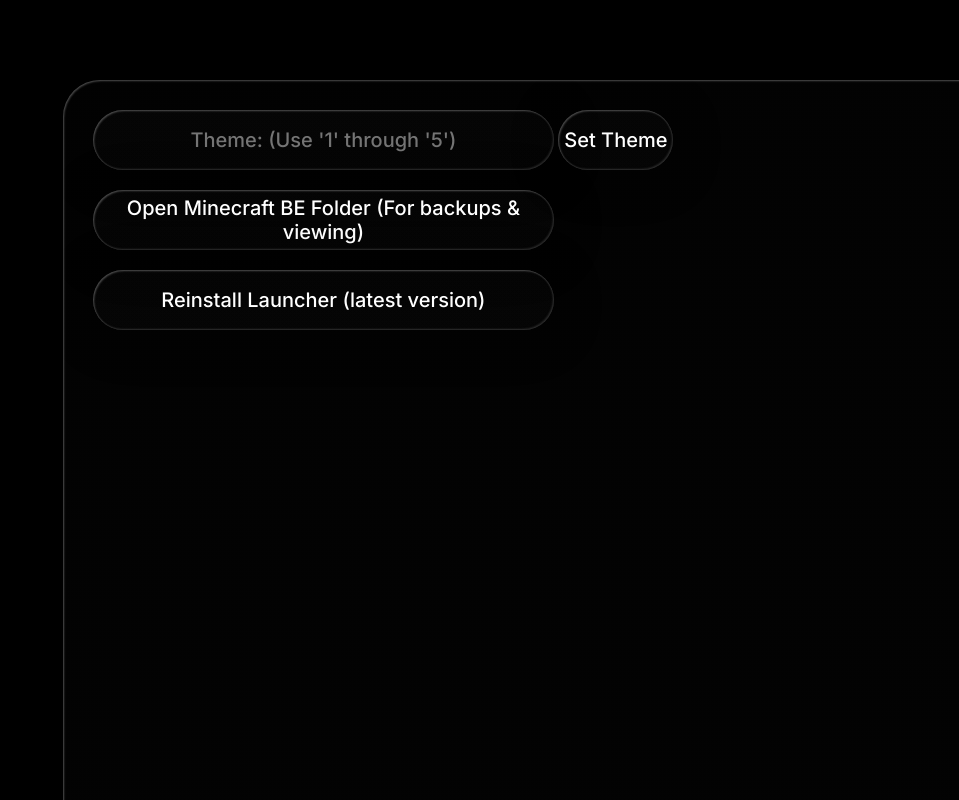
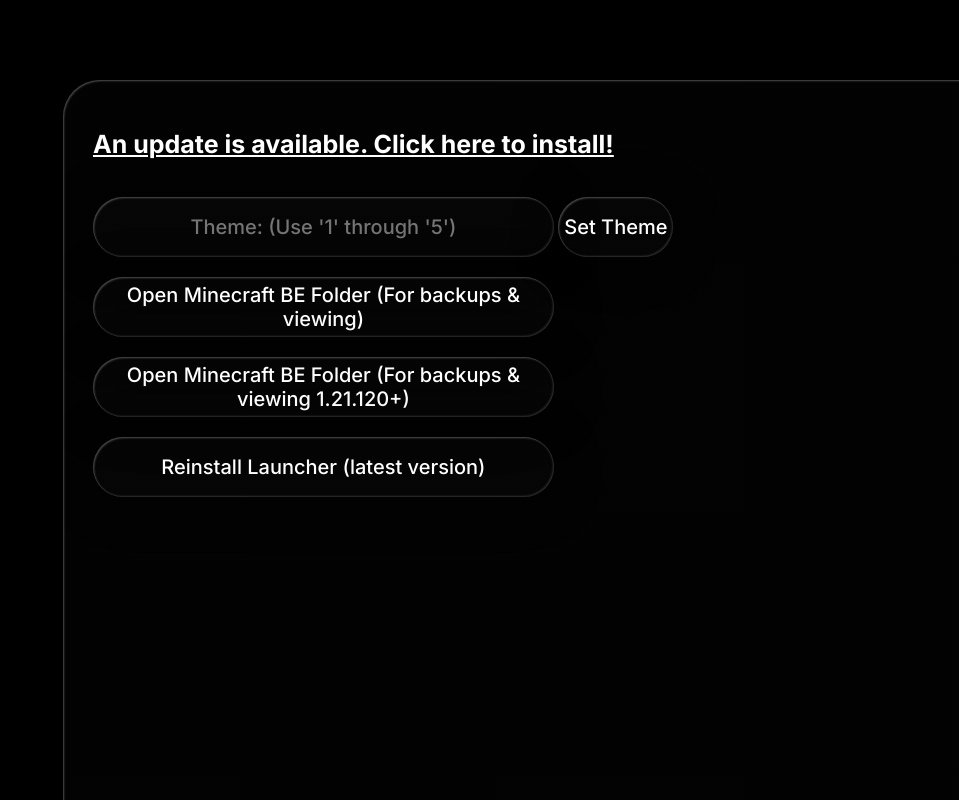
Before and after one commit to QuasiChicken90/BedrockLaunch, a plain HTML site: page App/Views/Settings.html in a window 1280 px wide. Shown: the whole page, without its empty margins (321-1280 px from the left). Drawn offline with Linux system fonts and the light colour scheme; files that its build step writes are made by us from their sources.

Commit message:
Update Settings.html

```diff
--- a/App/Views/Settings.html
+++ b/App/Views/Settings.html
@@ -156,7 +156,7 @@
                 document.addEventListener('DOMContentLoaded', async () => {
                     let latestVersion = await (await fetch('https://raw.githubusercontent.com/QuasiChicken90/BedrockLaunch/refs/heads/main/latestversion.txt')).text();
                     latestVersion = latestVersion.trim();
-                    if (latestVersion != 'Beta_6a') {
+                    if (latestVersion != 'Beta_7') {
 
                         const h3 = document.createElement('h3');
                         h3.style.color = 'white';
@@ -174,10 +174,10 @@
 
         </form>
         <button class="btnSaveAll" style="width: 40% !important;" onclick="location.href = '/launcher/api/opendatafolder';">Open Minecraft BE Folder (For backups & viewing)</button>
+        <button class="btnSaveAll" style="width: 40% !important;" onclick="location.href = '/launcher/api/opendatafolder/mcbgdk';">Open Minecraft BE Folder (For backups & viewing 1.21.120+)</button>
         <button class="btnSaveAll" style="width:40% !important;" onclick="location.href = '/launcher/update';">Reinstall Launcher (latest version)</button>
     </div>
 </div>
 
 </body>
-
 </html>
```
